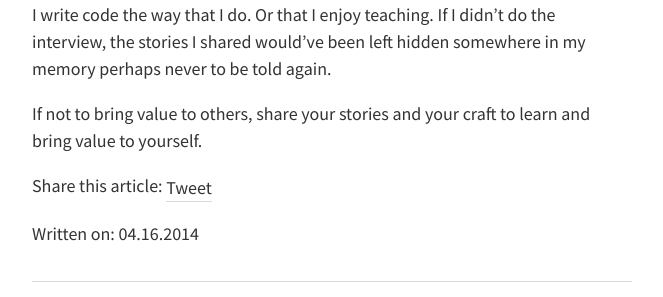
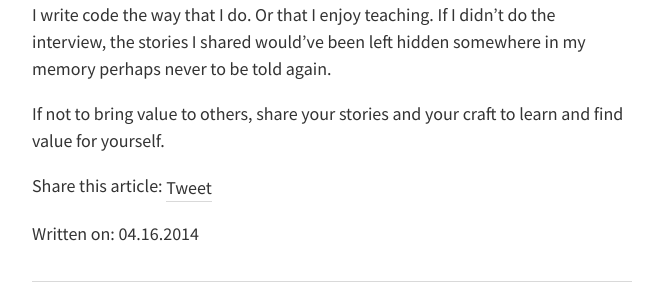
Before and after one commit to michaellee/old-michaelsoolee.com, a Jekyll site: the page built from _posts/2014-04-16-pushing-past-fears-sharing.md, in a window 1280 px wide. Shown: the part 1884-2181 px from the top of the page, without its empty margins (308-971 px from the left). Built offline with Jekyll 4.4.1, drawn with Linux system fonts in a browser that asks for light colours; nearby versions of some CDN libraries; Markdown is read by kramdown in place of the engine named in the settings; comment, search, counter and statistics services are not loaded.

Commit message:
Update 2014-04-16-pushing-past-fears-sharing.md

```diff
--- a/_posts/2014-04-16-pushing-past-fears-sharing.md
+++ b/_posts/2014-04-16-pushing-past-fears-sharing.md
@@ -35,4 +35,4 @@ There ain't going to be anyone who cares you say? Well, how about yourself? You'
 
 If I hadn't done the webinar, I would've never taken the time to think about why I write code the way that I do. Or that I enjoy teaching. If I didn't do the interview, the stories I shared would've been left hidden somewhere in my memory perhaps never to be told again.
 
-If not to bring value to others, share your stories and your craft to learn and bring value to yourself.
+If not to bring value to others, share your stories and your craft to learn and find value for yourself.
```
